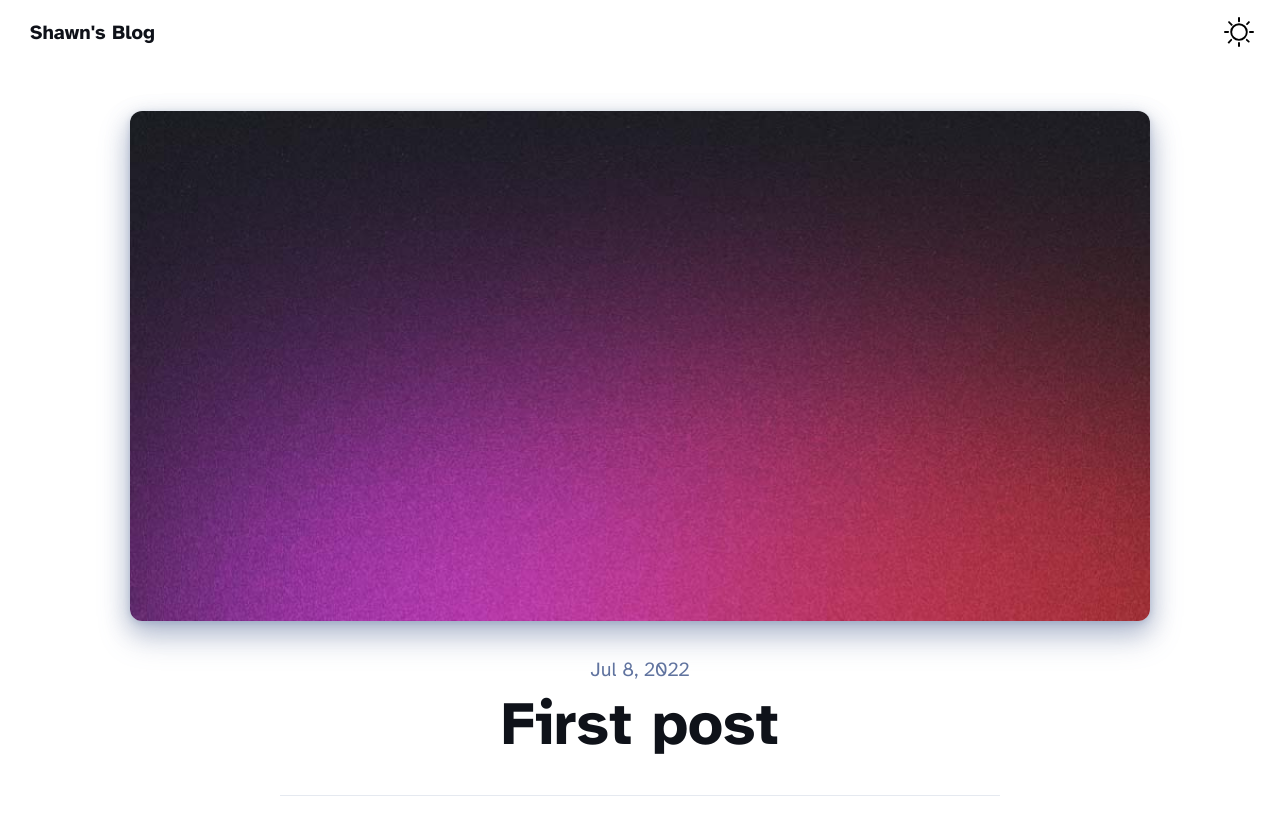
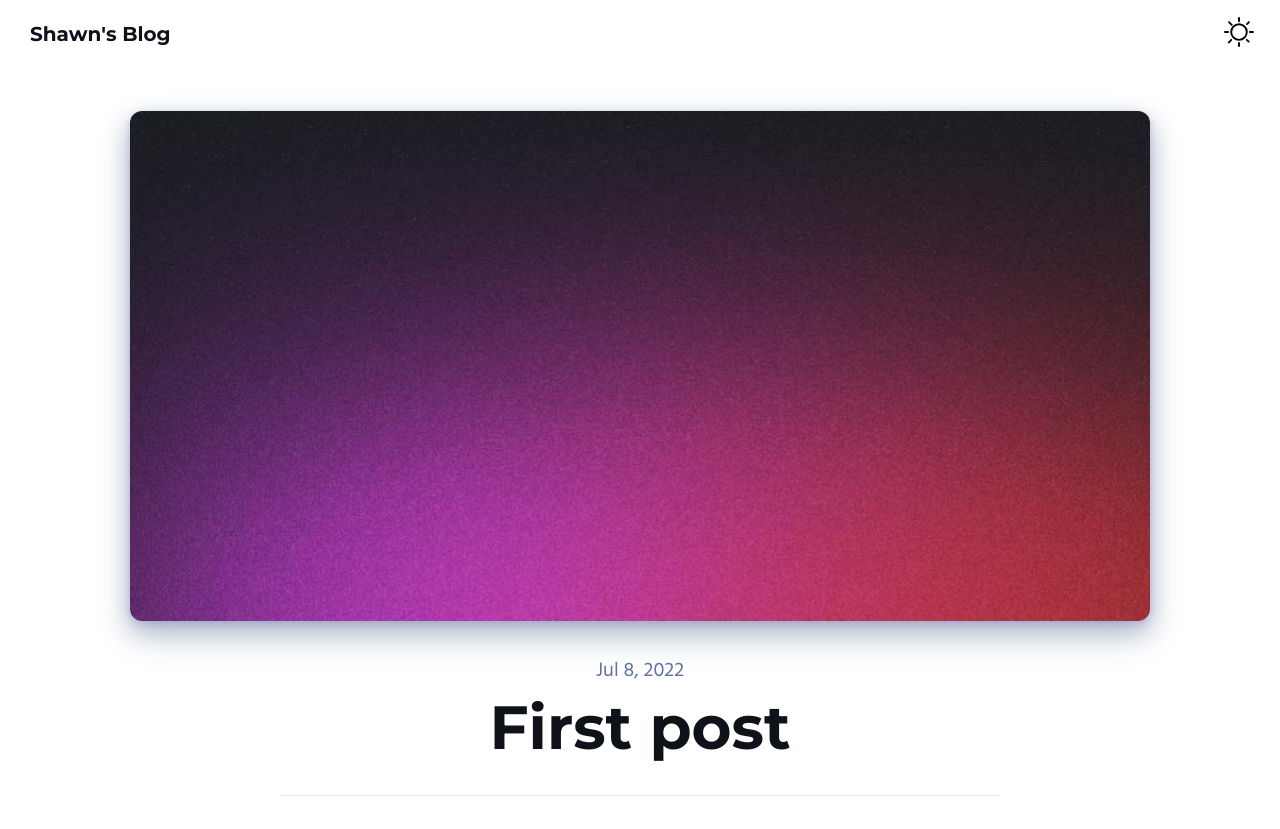
Before and after one commit to ShawnCockburn/my-blog, an Astro site: page /first-post in a window 1280 px wide. Shown: the top 829 px of the page. Built offline with nearby package versions, Linux system fonts and the light colour scheme; Astro itself is replaced by a stand-in of ours.

Commit message:
fix: use correct fonts

```diff
--- a/src/components/BaseHead.astro
+++ b/src/components/BaseHead.astro
@@ -21,8 +21,9 @@ const { title, description, image = '/blog-placeholder-1.jpg' } = Astro.props;
 <meta name="generator" content={Astro.generator} />
 
 <!-- Font preloads -->
-<link rel="preload" href="/fonts/atkinson-regular.woff" as="font" type="font/woff" crossorigin />
-<link rel="preload" href="/fonts/atkinson-bold.woff" as="font" type="font/woff" crossorigin />
+<link rel="preconnect" href="https://fonts.googleapis.com">
+<link rel="preconnect" href="https://fonts.gstatic.com" crossorigin>
+<link href="https://fonts.googleapis.com/css2?family=Hind:wght@300;400;500;600;700&family=Montserrat:ital,wght@0,100;0,200;0,300;0,400;0,500;0,600;0,700;0,800;0,900;1,100;1,200;1,300;1,400;1,500;1,600;1,700;1,800;1,900&display=swap" rel="stylesheet">
 
 <!-- Canonical URL -->
 <link rel="canonical" href={canonicalURL} />
--- a/src/styles/global.css
+++ b/src/styles/global.css
@@ -30,27 +30,12 @@
 	0 8px 24px rgba(var(--gray), 33%), 0 16px 32px rgba(var(--gray), 33%);
 }
 
-@font-face {
-  font-family: "Atkinson";
-  src: url("/fonts/atkinson-regular.woff") format("woff");
-  font-weight: 400;
-  font-style: normal;
-  font-display: swap;
-}
-@font-face {
-  font-family: "Atkinson";
-  src: url("/fonts/atkinson-bold.woff") format("woff");
-  font-weight: 700;
-  font-style: normal;
-  font-display: swap;
-}
-
 html.dark {
 	background: var(--background);
 }
 
 body {
-  font-family: "Atkinson", sans-serif;
+  font-family: "Hind", sans-serif;
   margin: 0;
   padding: 0;
   text-align: left;
@@ -74,6 +59,7 @@ h3,
 h4,
 h5,
 h6 {
+  font-family: "Montserrat", sans-serif;
   margin: 0 0 0.5rem 0;
   color: rgb(var(--black));
   line-height: 1.2;
```
Also changed, not shown: public/fonts/atkinson-bold.woff (deleted), public/fonts/atkinson-regular.woff (deleted).
